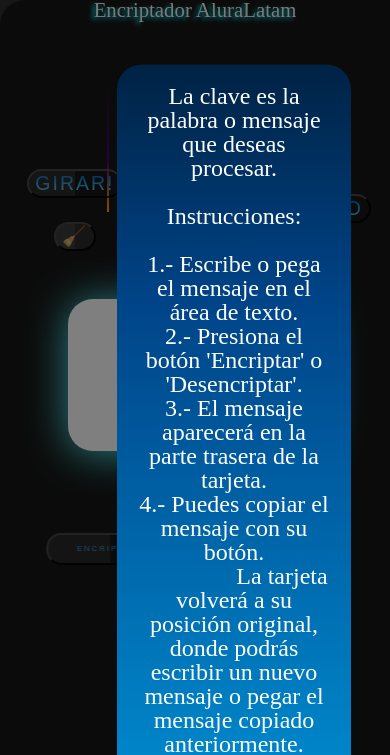
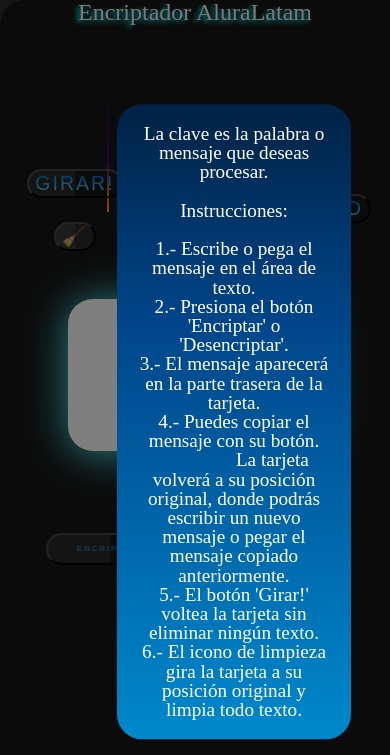
Before and after one commit to Livingbro/Encriptador-Alura-Latam, a plain HTML site: page index.html in a window 390 px wide. Both pictures are taken after a click on the button "INFO". Shown: the top 755 px of the page. Drawn offline with Linux system fonts and the light colour scheme.

Commit message:
Update style.css
instrucciones mas pequeñas

```diff
--- a/style.css
+++ b/style.css
@@ -493,7 +493,7 @@
   @media (max-width: 480px) {
 
     header {
-      font-size: 1.3rem;
+      font-size: 1.5rem;
     }
 
     .contenedor-tarjetas {
@@ -536,6 +536,10 @@
       top: 1%;
     }
 
+    .popupContent {
+        font-size: 1.2rem;
+  }
+
     .contenedor-botones {
       position: absolute;
       width: 87%;
```
